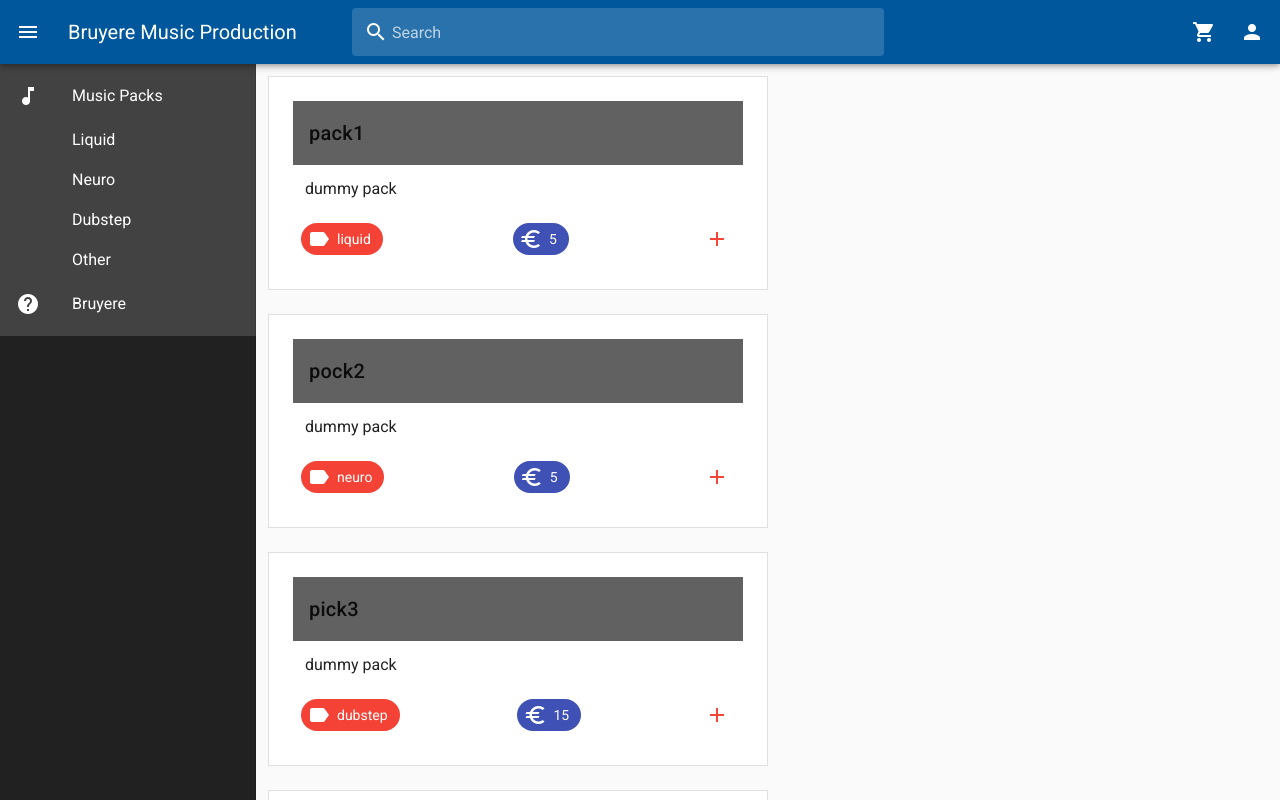
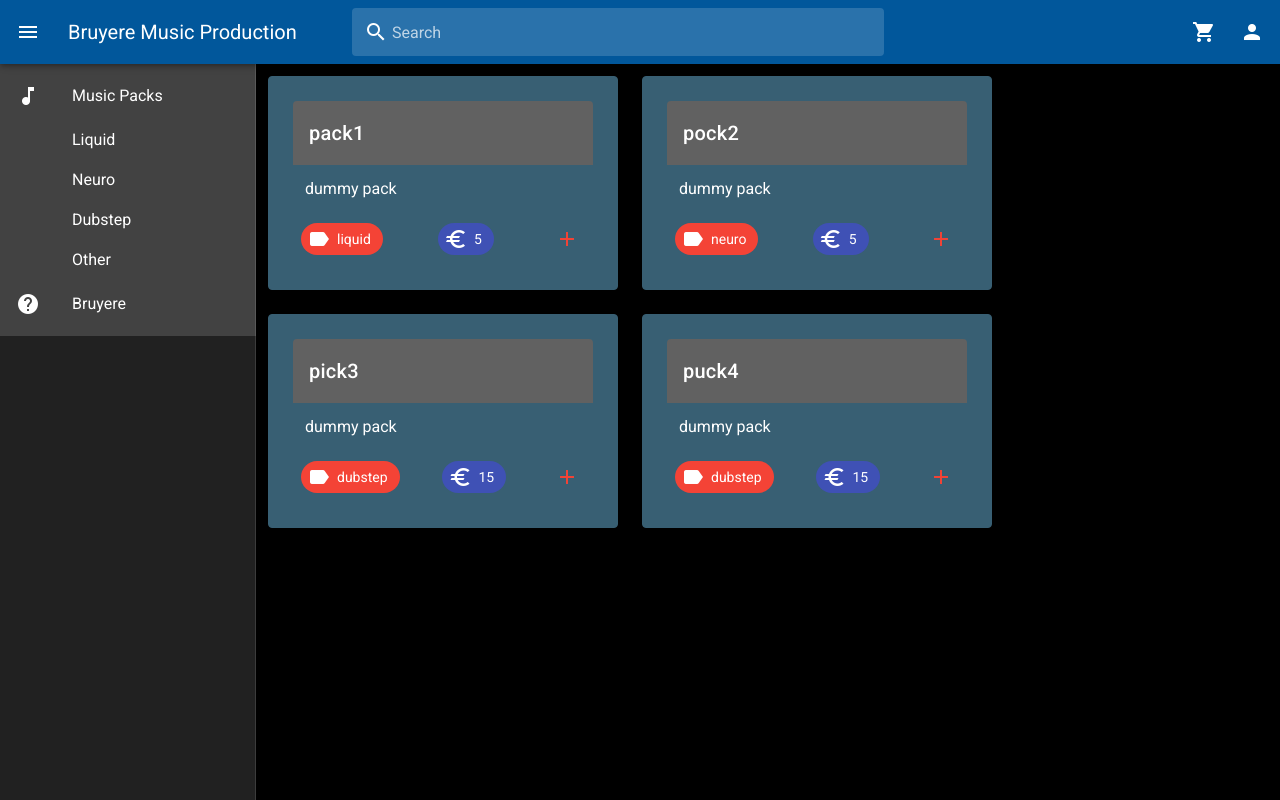
Before and after one commit to StefanHeijden/svm, a Vue app: page / in a window 1280 px wide. Shown: the top 800 px of the page. Built offline with nearby package versions, Linux system fonts and the light colour scheme.

Commit message:
Background = black

```diff
--- a/plugins/vuetify.js
+++ b/plugins/vuetify.js
@@ -4,6 +4,8 @@ import 'vuetify/dist/vuetify.min.css'
 
 Vue.use(Vuetify)
 
-const opts = {}
-
-export default new Vuetify(opts)
+export default new Vuetify({
+  theme: {
+    dark: true,
+  },
+})
--- a/src/App.vue
+++ b/src/App.vue
@@ -93,7 +93,7 @@
     </v-dialog>
 
     <!--Content-->
-    <v-content>
+    <v-content id="back">
       <packs
         v-if="page != 'info' && page != 'account'"
         v-bind:title="page"
@@ -163,4 +163,7 @@ import login from './../src/components/Login'
 #white {
   color: white !important;
 }
+#back {
+ background-color: black;
+}
 </style>
--- a/src/components/Pack.vue
+++ b/src/components/Pack.vue
@@ -1,8 +1,8 @@
 <template>
   <v-card
     outlined
-    tile
-    width="500px"
+    width="350px"
+    color="#385F73"
   >
     <v-card-title class="grey darken-2">
           {{name}}
--- a/src/components/Packs.vue
+++ b/src/components/Packs.vue
@@ -5,7 +5,6 @@
         <v-row
           :align="alignment"
           :justify="justify"
-          class="grey lighten-5"
         >
           <pack
             v-for="{id, name, description, type, price} in filter(title, seachstring)"
```
